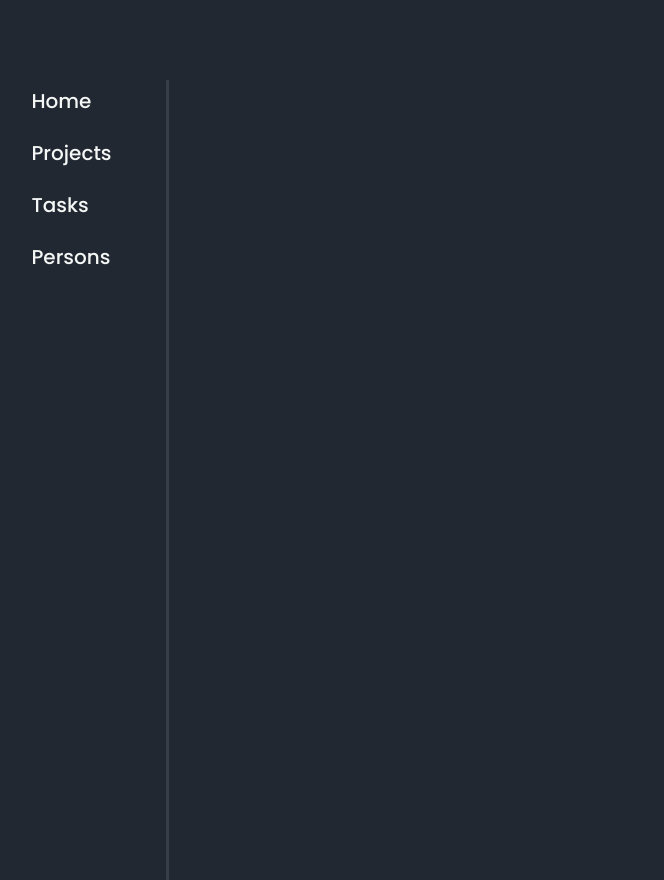
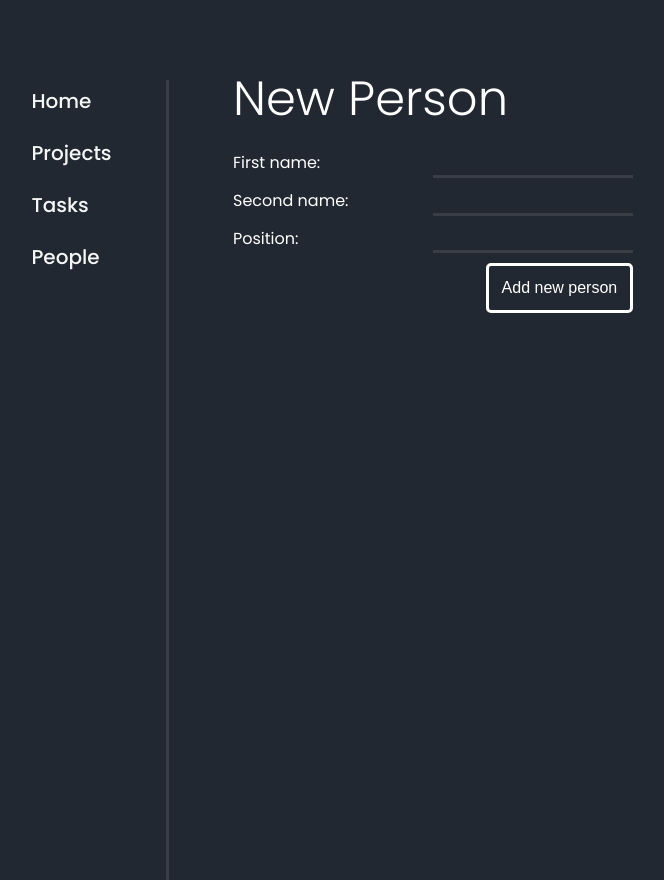
Before and after one commit to JanSpCZ/ToDoApp, a Vue app: page /newperson in a window 1280 px wide. Shown: the top 880 px of the page, without its empty margins (23-687 px from the left). Built offline with nearby package versions, Linux system fonts and the light colour scheme.

Commit message:
add person funcionality (not completed)

```diff
--- a/src/App.vue
+++ b/src/App.vue
@@ -18,7 +18,7 @@ export default {
         { path: "/", label: "Home" },
         { path: "/projects", label: "Projects" },
         { path: "/tasks", label: "Tasks" },
-        { path: "/persons", label: "Persons" },
+        { path: "/people", label: "People" },
       ]
     }
   },
--- a/src/assets/main.css
+++ b/src/assets/main.css
@@ -18,17 +18,86 @@ body {
   margin-left: 5vw;
   margin-top: 10vh;
   height: 100vh;
+  overflow-x: hidden;
 }
 
-.myH2 {
+.my-h2 {
   margin-right: 30vw;
   font-size: 5rem;
   font-weight: 200;
   line-height: .8;
 }
 
-.myH3 {
+.my-h3 {
   font-size: 3rem;
   font-weight: 300;
   line-height: .8;
 }
+
+.add-header {
+  max-width: 400px;
+  display: flex;
+  justify-content: space-between;
+  align-items: flex-start;
+}
+
+.plus-btn {
+  cursor: pointer;
+  font-size: xx-large;
+  padding: 0 .5rem;
+  transition: color .2s linear;
+}
+
+.plus-btn:hover {
+  color: #00ADB5;
+}
+
+/*Form styles*/
+.my-form {
+  max-width: 400px;
+  margin: 2rem 0;
+  display: flex;
+  flex-direction: column;
+  gap: 10px;
+}
+
+.input-container {
+  display: flex;
+  justify-content: space-between;
+  gap: 20px;
+}
+
+.my-input {
+  width: 50%;
+  padding: .3rem;
+  background-color: #222831;
+  color: #fff;
+  border: none;
+  border-bottom: 3px solid #393E46;
+  outline: none;
+}
+
+.my-input:focus {
+  border-bottom: 3px solid #00ADB5;
+}
+
+.btn-container {
+  display: flex;
+  justify-content: flex-end;
+}
+
+.submit-button {
+  padding: .8rem;
+  border-radius: 5px;
+  cursor: pointer;
+  background-color: #222831;
+  border: 3px solid #fff;
+  color: #fff;
+  font-size: medium;
+  transition: all .2s linear;
+}
+
+.submit-button:hover {
+  color: #00ADB5;
+  border: 3px solid #00ADB5;
+}
--- a/src/pages/HomePage.vue
+++ b/src/pages/HomePage.vue
@@ -1,5 +1,5 @@
 <template>
-    <h2 class="myH2">WELCOME</h2>
+    <h2 class="my-h2">WELCOME</h2>
 </template>
 
 <script>
--- /dev/null
+++ b/src/pages/NewPersonPage.vue
@@ -0,0 +1,48 @@
+<template>
+    <h3 class="my-h3">New Person</h3>
+    <form @submit.prevent="onSubmit" class="my-form">
+        <div class="input-container">
+            <label for="first-name">First name:</label>
+            <input id="second-name" v-model="first" class="my-input">
+        </div>
+        <div class="input-container">
+            <label for="last-name">Second name:</label>
+            <input id="last-name" v-model="last" class="my-input">
+        </div>
+        <div class="input-container">
+            <label for="position">Position:</label>
+            <input id="position" v-model="position" class="my-input">
+        </div>
+        <div class="btn-container">
+            <button class="submit-button">Add new person</button>
+        </div>
+        <!-- TODO: inputy vypadají špatně po zadání textu -->
+    </form>
+</template>
+
+<script>
+
+export default {
+    name: "NewPersonPage",
+    data () {
+        return {
+            first: "",
+            last: "",
+            position: ""
+        }
+    },
+    methods: {
+        onSubmit() {
+            this.$store.dispatch("addPerson", {
+                first: this.first,
+                last: this.last,
+                position: this.position
+            }).then(() => {
+                this.$router.push("/people") //TODO: dodělat, databáze nechce přijímat data
+            })
+        }
+    }
+}
+
+
+</script>
--- a/src/pages/NewProjectPage.vue
+++ b/src/pages/NewProjectPage.vue
@@ -1,16 +1,16 @@
 <template>
-    <h3 class="myH3">New Project</h3>
-    <form @submit.prevent="onSubmit">
-        <div>
+    <h3 class="my-h3">New Project</h3>
+    <form @submit.prevent="onSubmit" class="my-form">
+        <div class="input-container">
             <label for="name">Project name:</label>
-            <input id="name" v-model="project">
+            <input id="name" v-model="project" class="my-input">
         </div>
-        <div>
+        <div class="input-container">
             <label for="description">Project description:</label>
-            <input id="description" v-model="description">
+            <input id="description" v-model="description" class="my-input">
         </div>
         <div class="btn-container">
-            <button>Add new project</button>
+            <button class="submit-button">Add new project</button>
         </div>
     </form>
 </template>
@@ -41,53 +41,6 @@ export default {
 </script>
 
 <style scoped>
-form {
-    max-width: 400px;
-    margin: 2rem 0;
-    display: flex;
-    flex-direction: column;
-    gap: 10px;
-}
 
-div {
-    display: flex;
-    justify-content: space-between;
-    gap: 20px;
-}
-
-input {
-    width: 50%;
-    padding: .3rem;
-    background-color: #222831;
-    color: #fff;
-    border: none;
-    border-bottom: 3px solid #393E46;
-    outline: none;
-}
-
-input:focus {
-    border-bottom: 3px solid #00ADB5;
-}
-
-.btn-container {
-    display: flex;
-    justify-content: flex-end;
-}
-
-button {
-    padding: .8rem;
-    border-radius: 5px;
-    cursor: pointer;
-    background-color: #222831;
-    border: 3px solid #fff;
-    color: #fff;
-    font-size: medium;
-    transition: all .2s linear;
-}
-
-button:hover {
-    color: #00ADB5;
-    border: 3px solid #00ADB5;
-}
 
 </style>
--- a/src/pages/PersonsPage.vue
+++ b/src/pages/PersonsPage.vue
@@ -1,5 +1,10 @@
 <template>
-    <h3 class="myH3">Persons</h3>
+    <div class="add-header">
+        <h3 class="my-h3">People</h3>
+        <div class="plus-btn" @click="onClick">
+            +
+        </div>
+    </div>
     <TPersonsList :persons="persons"/>
 </template>
 
@@ -17,9 +22,17 @@ export default {
         this.fetchPersons()
     },
     methods: {
-        ...mapActions(["fetchPersons"])
+        ...mapActions(["fetchPersons"]),
+        onClick() {
+            this.$router.push("/newperson")
+        }
     },
     components: { TPersonsList }
 }
 
 </script>
+
+<style scoped>
+
+
+</style>
--- a/src/pages/ProjectsPage.vue
+++ b/src/pages/ProjectsPage.vue
@@ -1,7 +1,7 @@
 <template>
-    <div class="project-header">
-        <h3 class="myH3">Projects</h3>
-        <div class="new-project" @click="goToNewProjectPage">
+    <div class="add-header">
+        <h3 class="my-h3">Projects</h3>
+        <div class="plus-btn" @click="onClick">
             +
         </div>
     </div>
@@ -15,7 +15,7 @@ import TTasksList from '@/components/TTasksList.vue'
 export default {
     name: "ProjectsPage",
     methods: {
-        goToNewProjectPage() {
+        onClick() {
             this.$router.push("/newproject")
         }
     },
@@ -25,22 +25,5 @@ export default {
 </script>
 
 <style scoped>
-.project-header {
-    max-width: 400px;
-    display: flex;
-    justify-content: space-between;
-    align-items: flex-start;
-}
-
-.new-project {
-    cursor: pointer;
-    font-size: xx-large;
-    padding: 0 .5rem;
-    transition: color .2s linear;
-}
-
-.new-project:hover {
-    color: #00ADB5;
-}
 
 </style>
--- a/src/pages/TasksPage.vue
+++ b/src/pages/TasksPage.vue
@@ -1,5 +1,5 @@
 <template>
-    <h3 class="myH3">Tasks</h3>
+    <h3 class="my-h3">Tasks</h3>
     <TTasksList projectId="All" />
 </template>
 
--- a/src/router/index.js
+++ b/src/router/index.js
@@ -21,14 +21,19 @@ const router = createRouter({
       component: () => import("../pages/TasksPage.vue")
     },
     {
-      path: "/persons",
-      name: "persons",
+      path: "/people",
+      name: "people",
       component: () => import("../pages/PersonsPage.vue")
     },
     {
       path: "/newproject",
       name: "newproject",
       component: () => import("../pages/NewProjectPage.vue")
+    },
+    {
+      path: "/newperson",
+      name: "newperson",
+      component: () => import("../pages/NewPersonPage.vue")
     }
   ]
 })
--- a/src/store/index.js
+++ b/src/store/index.js
@@ -51,6 +51,11 @@ const store = createStore({
             db.post("js6projects", body).then(() => {
                 context.dispatch("fetchProjects")
             })
+        },
+        addPerson (context, body) {
+            db.post("js6persons", body).then(() => {
+                context.dispatch("fetchPersons")
+            })
         }
     },
     getters: {
```
